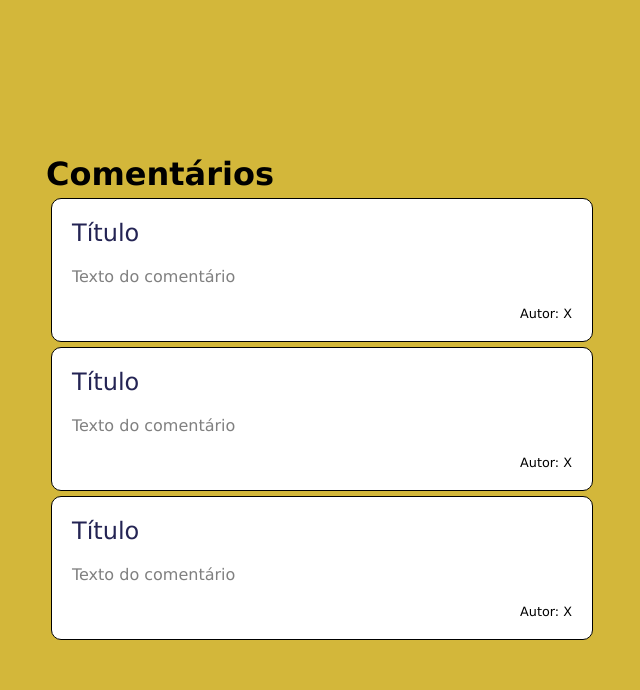
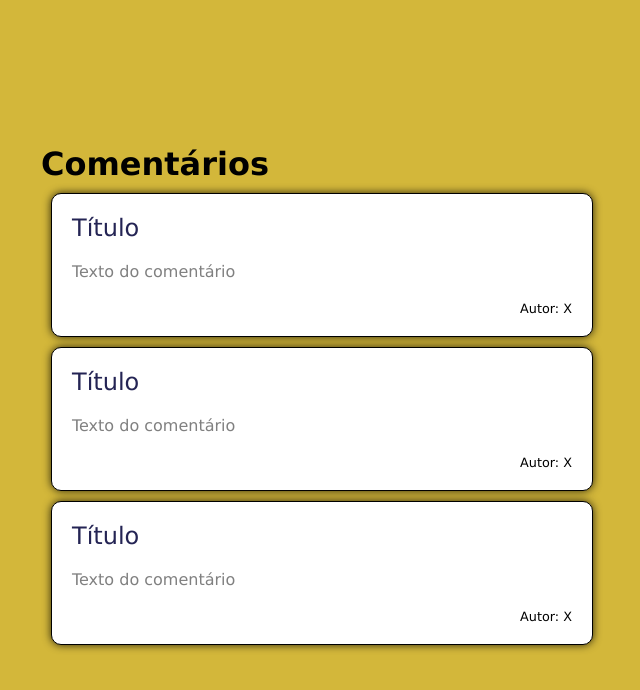
Before and after one commit to lijealso/react001, a React (Create React App) app: page / in a window 1280 px wide. Shown: the top 690 px of the page, without its empty margins (318-958 px from the left). Built offline with nearby package versions, Linux system fonts and the light colour scheme.

Commit message:
add box-shadow

```diff
--- a/src/components/Comment.css
+++ b/src/components/Comment.css
@@ -1,11 +1,12 @@
 .comment {
   min-width: 500px;
   padding: 20px;
-  margin: 5px;
+  margin: 10px;
   border: 1px solid black;
   border-radius: 10px;
   background-color: white;
   color: black;
+  box-shadow: 0 0 8px rgba(0, 0, 0, 0.8);
 }
 
 .title {
```
